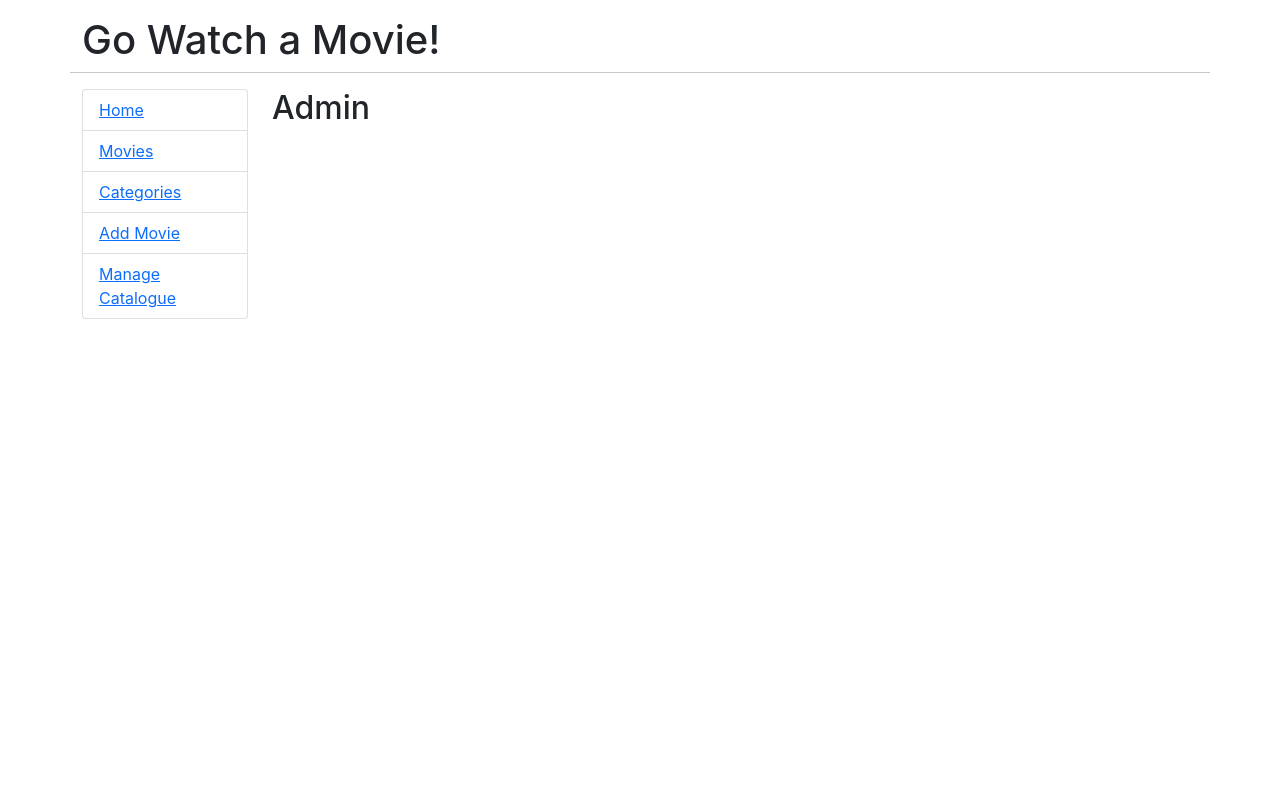
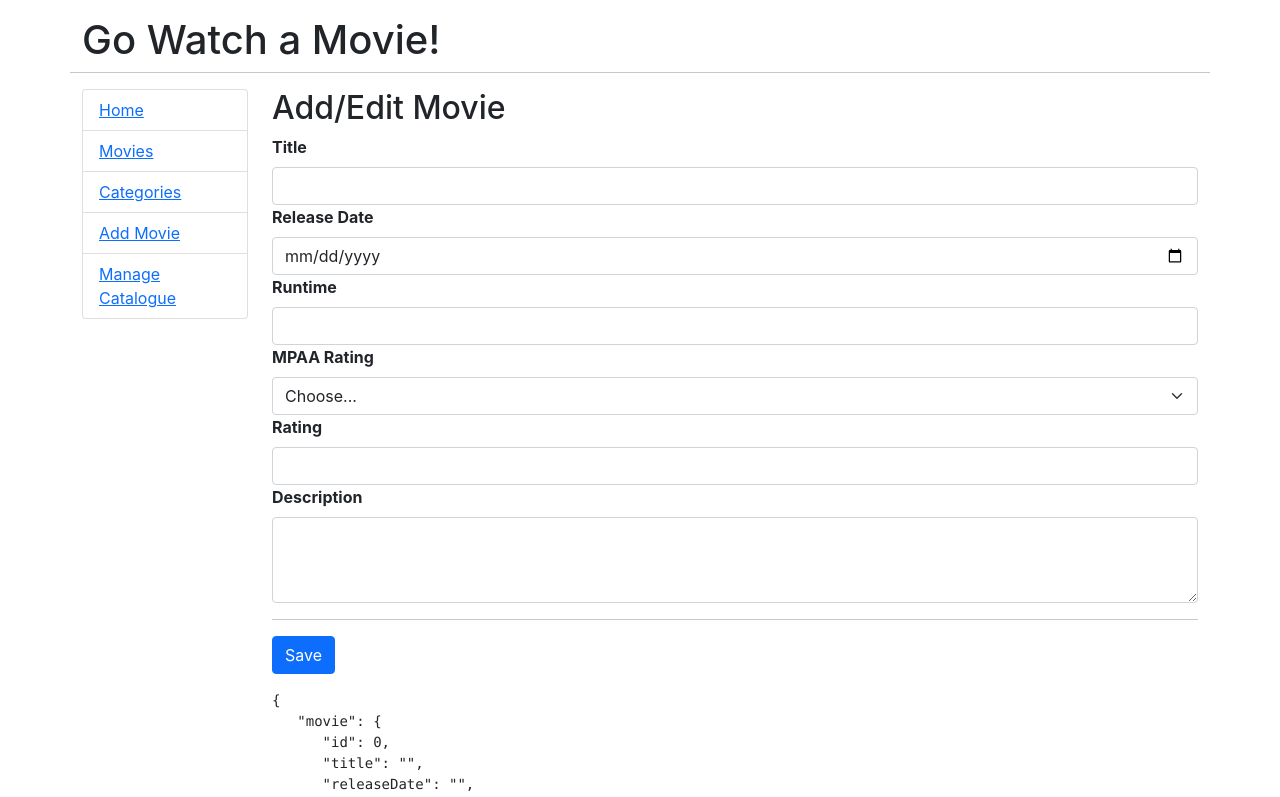
Before and after one commit to daopmdean/movie-store-fe, a React (Create React App) app: page /admin/movie/0 in a window 1280 px wide. Shown: the top 797 px of the page. Built offline with nearby package versions, Linux system fonts and the light colour scheme.

Commit message:
add/edit movie

```diff
--- a/src/App.js
+++ b/src/App.js
@@ -31,7 +31,7 @@ export default function App() {
                   <Link to="/categories">Categories</Link>
                 </li>
                 <li className="list-group-item">
-                  <Link to="/admin/add">Add Movie</Link>
+                  <Link to="/admin/movie/0">Add Movie</Link>
                 </li>
                 <li className="list-group-item">
                   <Link to="/admin">Manage Catalogue</Link>
@@ -50,7 +50,7 @@ export default function App() {
               <Route exact path="/categories" component={Categories} />
               <Route exact path="/categories/:id" component={OneGenre} />
 
-              <Route path="/admin/add" component={EditMovie} />
+              <Route path="/admin/movie/:id" component={EditMovie} />
               <Route path="/admin">
                 <Admin />
               </Route>
--- a/src/components/EditMovie.js
+++ b/src/components/EditMovie.js
@@ -1,25 +1,29 @@
 import React, { Component, Fragment } from "react";
 import "./EditMovie.css";
+import Input from "./form-components/Input";
+import Select from "./form-components/Select";
+import Textarea from "./form-components/Textarea";
 
 class EditMovie extends Component {
-  state = {
-    movie: {},
-    isLoaded: false,
-    error: null,
-  };
-
   constructor(props) {
     super(props);
     this.state = {
       movie: {
         id: 0,
         title: "",
-        release_date: "",
+        releaseDate: "",
         runtime: "",
-        mpaa_rating: "",
+        mpaaRating: "",
         rating: "",
         description: "",
       },
+      mpaaOptions: [
+        { value: "G", name: "G" },
+        { value: "PG", name: "PG" },
+        { value: "PG14", name: "PG14" },
+        { value: "R", name: "R" },
+        { value: "NC17", name: "NC17" },
+      ],
       isLoaded: false,
       error: null,
     };
@@ -45,11 +49,49 @@ class EditMovie extends Component {
   };
 
   componentDidMount() {
+    const id = this.props.match.params.id;
+    if (id > 0) {
+      fetch("http://localhost:4000/v1/movies/" + id)
+        .then((res) => {
+          console.log("Response code: " + res.status);
+
+          if (res.status !== 200) {
+            let err = Error;
+            err.message = "Invalid response code: " + res.status;
             this.setState({
+              error: err,
+            });
+          }
+          return res.json();
+        })
+        .then((json) => {
+          const releaseDate = new Date(json.movie.releaseDate);
+          this.setState(
+            {
               movie: {
-        title: "Lks",
+                id: json.movie.id,
+                title: json.movie.title,
+                releaseDate: releaseDate.toISOString().split("T")[0],
+                runtime: json.movie.runtime,
+                mpaaRating: json.movie.mpaaRating,
+                rating: json.movie.rating,
+                description: json.movie.description,
               },
+              isLoaded: true,
+            },
+            (error) => {
+              this.setState({
+                isLoaded: true,
+                error,
               });
+            }
+          );
+        });
+    } else {
+      this.setState({
+        isLoaded: true,
+      });
+    }
   }
 
   render() {
@@ -67,103 +109,54 @@ class EditMovie extends Component {
             onChange={this.handleChange}
           />
 
-          <div className="md-3">
-            <label htmlFor="title" className="form-label">
-              Title
-            </label>
-            <input
-              type="text"
-              className="form-control"
-              id="title"
-              name="title"
+          <Input
+            title={"Title"}
+            type={"text"}
+            name={"title"}
             value={movie.title}
-              onChange={this.handleChange}
+            handleChange={this.handleChange}
           />
-          </div>
 
-          <div className="md-3">
-            <label htmlFor="release_date" className="form-label">
-              Release Date
-            </label>
-            <input
-              type="text"
-              className="form-control"
-              id="release_date"
-              name="release_date"
+          <Input
+            title={"Release Date"}
+            type={"date"}
+            name={"releaseDate"}
             value={movie.releaseDate}
-              onChange={this.handleChange}
+            handleChange={this.handleChange}
           />
-          </div>
 
-          <div className="md-3">
-            <label htmlFor="runtime" className="form-label">
-              Runtime
-            </label>
-            <input
-              type="text"
-              className="form-control"
-              id="runtime"
-              name="runtime"
+          <Input
+            title={"Runtime"}
+            type={"text"}
+            name={"runtime"}
             value={movie.runtime}
-              onChange={this.handleChange}
+            handleChange={this.handleChange}
           />
-          </div>
 
-          <div className="md-3">
-            <label htmlFor="runtime" className="form-label">
-              MPAA Rating
-            </label>
-            <select
-              className="form-select"
-              name="mpaa_rating"
+          <Select
+            title={"MPAA Rating"}
+            name={"mpaaRating"}
+            placeholder={"Choose..."}
             value={movie.mpaaRating}
-              onChange={this.handleChange}
-            >
-              <option className="form-select">Choose...</option>
-              <option className="form-select" value="G">
-                G
-              </option>
-              <option className="form-select" value="PG">
-                PG
-              </option>
-              <option className="form-select" value="PG14">
-                PG14
-              </option>
-              <option className="form-select" value="R">
-                R
-              </option>
-              <option className="form-select" value="NC17">
-                NC17
-              </option>
-            </select>
-          </div>
+            options={this.state.mpaaOptions}
+            handleChange={this.handleChange}
+          />
 
-          <div className="md-3">
-            <label htmlFor="rating" className="form-label">
-              Rating
-            </label>
-            <input
-              type="text"
-              className="form-control"
-              id="rating"
-              name="rating"
+          <Input
+            title={"Rating"}
+            type={"text"}
+            name={"rating"}
             value={movie.rating}
-              onChange={this.handleChange}
+            handleChange={this.handleChange}
           />
-          </div>
 
-          <div className="md-3">
-            <label htmlFor="description" className="form-label">
-              Description
-            </label>
-            <textarea
-              className="form-control"
-              id="description"
-              name="description"
+          <Textarea
+            title={"Description"}
+            name={"description"}
             value={movie.description}
-              onChange={this.handleChange}
+            rows={"3"}
+            handleChange={this.handleChange}
           />
-          </div>
 
           <hr></hr>
 
--- /dev/null
+++ b/src/components/form-components/Input.js
@@ -0,0 +1,20 @@
+const Input = (props) => {
+  return (
+    <div className="md-3">
+      <label htmlFor={props.name} className="form-label">
+        {props.title}
+      </label>
+      <input
+        type={props.type}
+        className="form-control"
+        id={props.name}
+        name={props.name}
+        value={props.value}
+        onChange={props.handleChange}
+        placeholder={props.placeholder}
+      />
+    </div>
+  );
+};
+
+export default Input;
--- /dev/null
+++ b/src/components/form-components/Select.js
@@ -0,0 +1,31 @@
+const Select = (props) => {
+  return (
+    <div className="md-3">
+      <label htmlFor={props.name} className="form-label">
+        {" "}
+        {props.title}{" "}
+      </label>
+      <select
+        className="form-select"
+        name={props.name}
+        value={props.value}
+        onChange={props.handleChange}
+      >
+        <option className="form-select">{props.placeholder}</option>
+        {props.options.map((option) => {
+          return (
+            <option
+              className="form-select"
+              key={option.value}
+              value={option.value}
+            >
+              {option.name}
+            </option>
+          );
+        })}
+      </select>
+    </div>
+  );
+};
+
+export default Select;
--- /dev/null
+++ b/src/components/form-components/Textarea.js
@@ -0,0 +1,20 @@
+const Textarea = (props) => {
+  return (
+    <div className="md-3">
+      <label htmlFor={props.name} className="form-label">
+        {props.title}
+      </label>
+      <textarea
+        className="form-control"
+        id={props.name}
+        name={props.name}
+        value={props.value}
+        rows={props.rows}
+        onChange={props.handleChange}
+        placeholder={props.placeholder}
+      />
+    </div>
+  );
+};
+
+export default Textarea;
```
Lines whose indentation alone changed are shown as unchanged.
